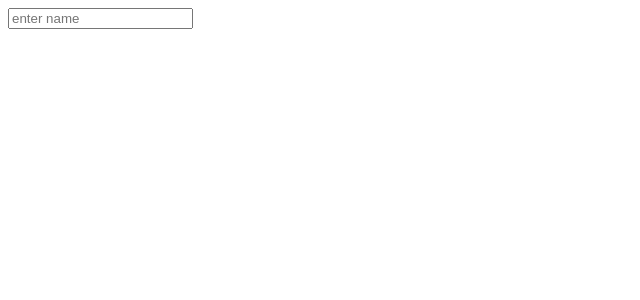
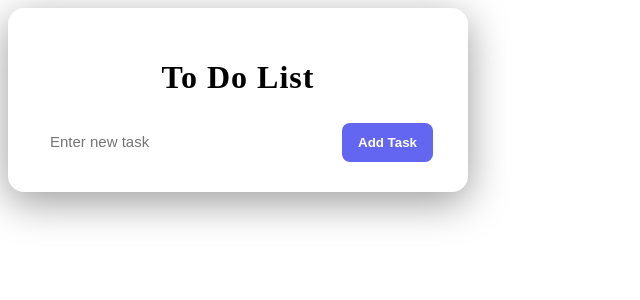
Before and after one commit to parththakkar06/Internship, an Angular app in the folder angular-app/: page / in a window 1280 px wide. Shown: the top 300 px of the page, without its empty margins (0-640 px from the left). Built offline with nearby package versions, Linux system fonts and the light colour scheme.

Commit message:
to do list

```diff
--- a/angular-app/src/app/app.component.html
+++ b/angular-app/src/app/app.component.html
@@ -216,5 +216,8 @@
   {{name}} -->
 
 
-<input type="text" placeholder="enter name" (input) = "changeName($event)">
-{{name}}
+<!-- <input type="text" placeholder="enter name" (input) = "changeName($event)">
+{{name}} -->
+
+
+  <app-todolist></app-todolist>
--- a/angular-app/src/app/app.component.ts
+++ b/angular-app/src/app/app.component.ts
@@ -4,14 +4,16 @@ import { CommonModule } from '@angular/common';
 import { LoginComponent } from './login/login.component';
 import { SignupComponent } from './signup/signup.component';
 import { FormsModule } from '@angular/forms';
+import { TodolistComponent } from './todolist/todolist.component';
 
 @Component({
   selector: 'app-root',
-  imports: [RouterOutlet, SignupComponent, CommonModule, LoginComponent, FormsModule],
+  imports: [RouterOutlet, SignupComponent, CommonModule, LoginComponent, FormsModule , TodolistComponent],
   templateUrl: './app.component.html',
   styleUrl: './app.component.css'
 })
 export class AppComponent {
+
   title = 'angular-app';
   // count = 0;
   // increase() {
@@ -218,10 +220,11 @@ export class AppComponent {
 //  users = [ 'Rio' , 'Berlin' , 'Tokyo' , 'Italy' , 'Amsterdam' , 'Washington' , 'Mexico']
   //users = []
 
-  name = ""
+  // name = ""
 
-  changeName(event : Event){
-    const val = (event.target as HTMLInputElement).value
-    this.name = val
-  }
+  // changeName(event : Event){
+  //   const val = (event.target as HTMLInputElement).value
+  //   this.name = val
+  // }
+
 }
--- /dev/null
+++ b/angular-app/src/app/todolist/todolist.component.css
@@ -0,0 +1,79 @@
+body{
+    font-family: 'Poppins', sans-serif;
+    background: linear-gradient(135deg,#0f172a,#1e293b);
+    min-height:100vh;
+    display:flex;
+    justify-content:center;
+    align-items:center;
+    color:white;
+}
+
+h1{
+    text-align:center;
+    margin-bottom:25px;
+    font-size:32px;
+    letter-spacing:1px;
+}
+
+.container{
+    background: rgba(255,255,255,0.08);
+    backdrop-filter: blur(15px);
+    padding:30px;
+    border-radius:16px;
+    width:400px;
+    box-shadow:0 10px 40px rgba(0,0,0,0.4);
+
+}
+
+input{
+    width:70%;
+    padding:12px;
+    border:none;
+    border-radius:8px;
+    outline:none;
+    font-size:15px;
+}
+
+button{
+    padding:12px 16px;
+    border:none;
+    border-radius:8px;
+    background:#6366f1;
+    color:white;
+    font-weight:600;
+    cursor:pointer;
+    transition:0.25s;
+}
+
+button:hover{
+    background:#4f46e5;
+    transform:scale(1.05);
+}
+
+.task-list{
+    margin-top:15px;
+    padding:15px;
+    background:rgba(255,255,255,0.05);
+    border-radius:10px;
+    list-style:none;
+    display:flex;
+    justify-content:space-between;
+    align-items:center;
+    transition:0.2s;
+}
+
+.task-list:hover{
+    background:rgba(255,255,255,0.12);
+}
+
+.task-list li{
+    font-size:15px;
+}
+
+.task-list button{
+    background:#ef4444;
+}
+
+.task-list button:hover{
+    background:#dc2626;
+}
--- /dev/null
+++ b/angular-app/src/app/todolist/todolist.component.html
@@ -0,0 +1,18 @@
+<div class="container">
+
+<h1>To Do List</h1>
+
+<input [(ngModel)]="task" type="text" placeholder="Enter new task">
+<button (click)="addTask()">Add Task</button>
+
+@for(task of taskList ; track task.id){
+    <ul class="task-list">
+        <li>{{task.id}}</li>
+        <li>{{task.task}}</li>
+        <li>
+            <button (click)="deleteTask(task.id)">Delete</button>
+        </li>
+    </ul>
+}
+
+</div>
--- /dev/null
+++ b/angular-app/src/app/todolist/todolist.component.ts
@@ -0,0 +1,22 @@
+import { Component } from '@angular/core';
+import { FormsModule } from '@angular/forms';
+
+@Component({
+  selector: 'app-todolist',
+  imports: [FormsModule],
+  templateUrl: './todolist.component.html',
+  styleUrl: './todolist.component.css'
+})
+export class TodolistComponent {
+  task = ""
+  taskList : { id : Number , task : string}[] = []
+  addTask(){
+    this.taskList.push({id:this.taskList.length+1,task:this.task})
+    this.task = ''
+  }
+
+  deleteTask(taskId:Number){
+    console.log(taskId)
+    this.taskList = this.taskList.filter((item)=>item.id != taskId)
+  }
+}
```
Also changed, not shown: 1 other file (tests, documents, lock files or other folders).
